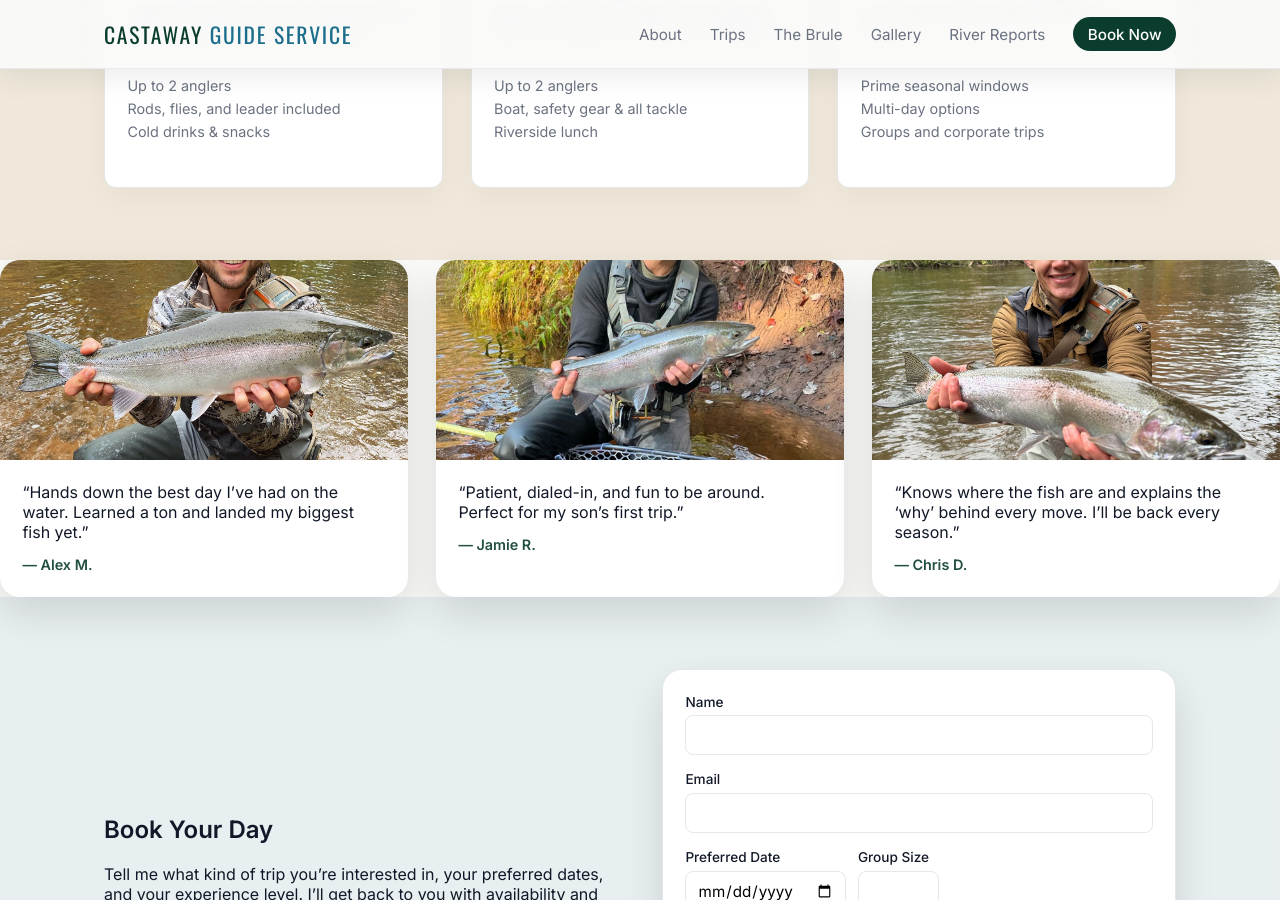
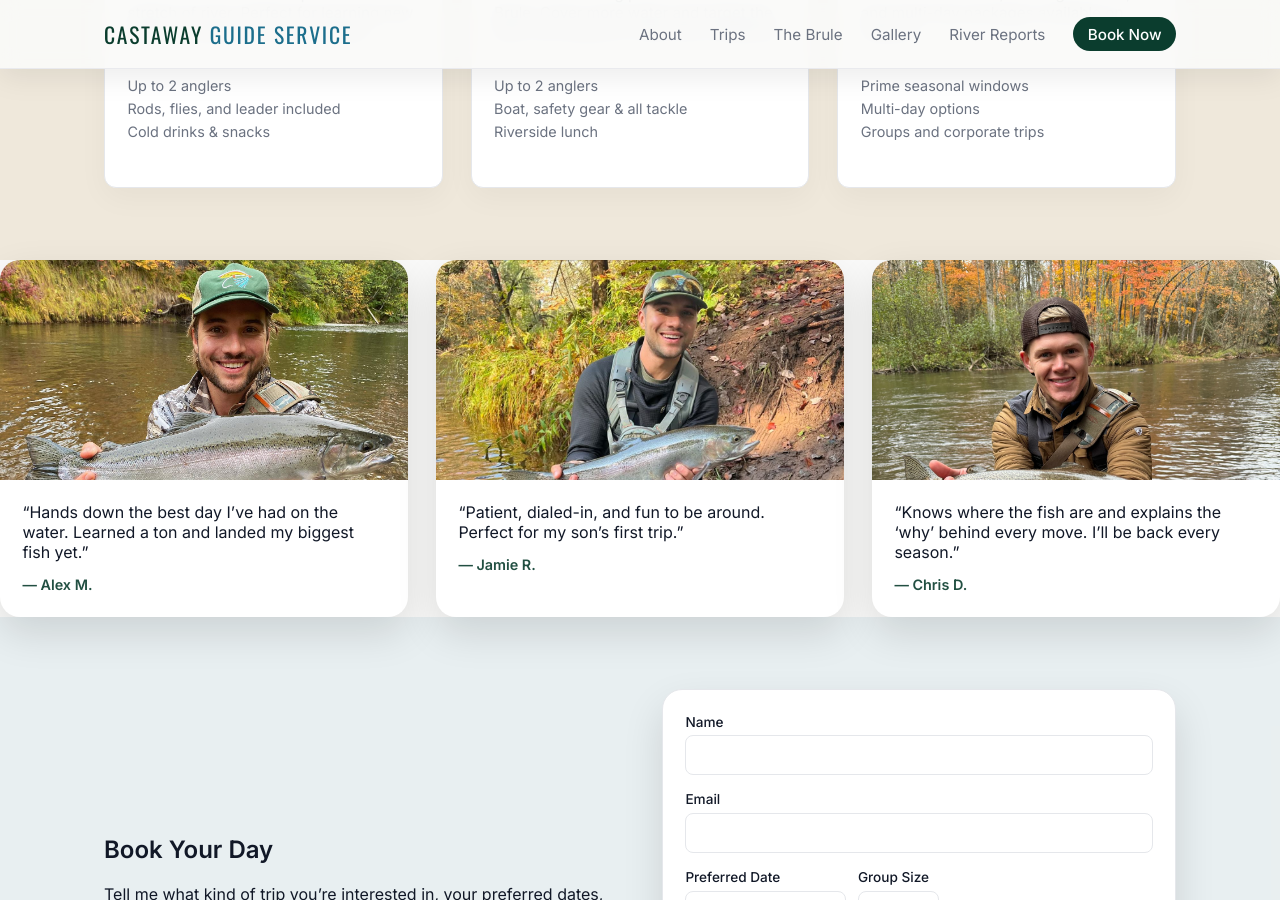
Before and after one commit to adamholden7/CastAwayGuideService, a Jekyll site: the page built from index.md, in a window 1280 px wide and 900 px high, scrolled down 1815 px. Built offline with Jekyll 4.4.1, drawn with Linux system fonts in a browser that asks for light colours.

Commit message:
Update styles.css

```diff
--- a/assets/css/styles.css
+++ b/assets/css/styles.css
@@ -432,8 +432,10 @@ a {
 
 .testimonial-img {
   width: 100%;
-  height: 200px;
+  height: 220px; /* a bit taller improves composition */
   object-fit: cover;
+  object-position: center top; /* shift crop upward */
+  display: block;
 }
 
 .testimonial-body {
```
